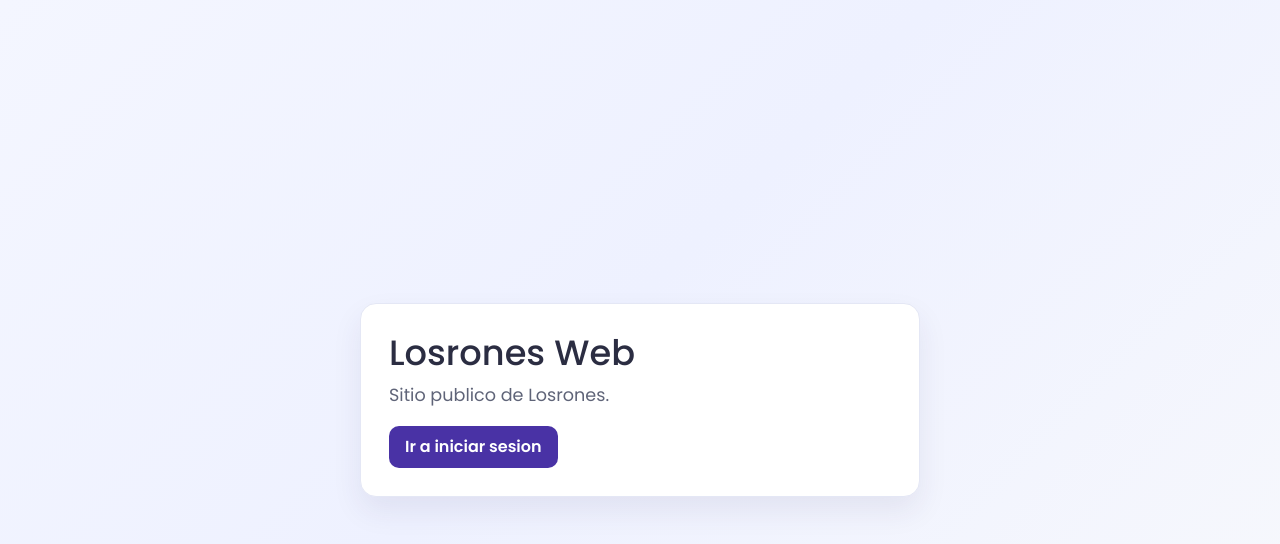
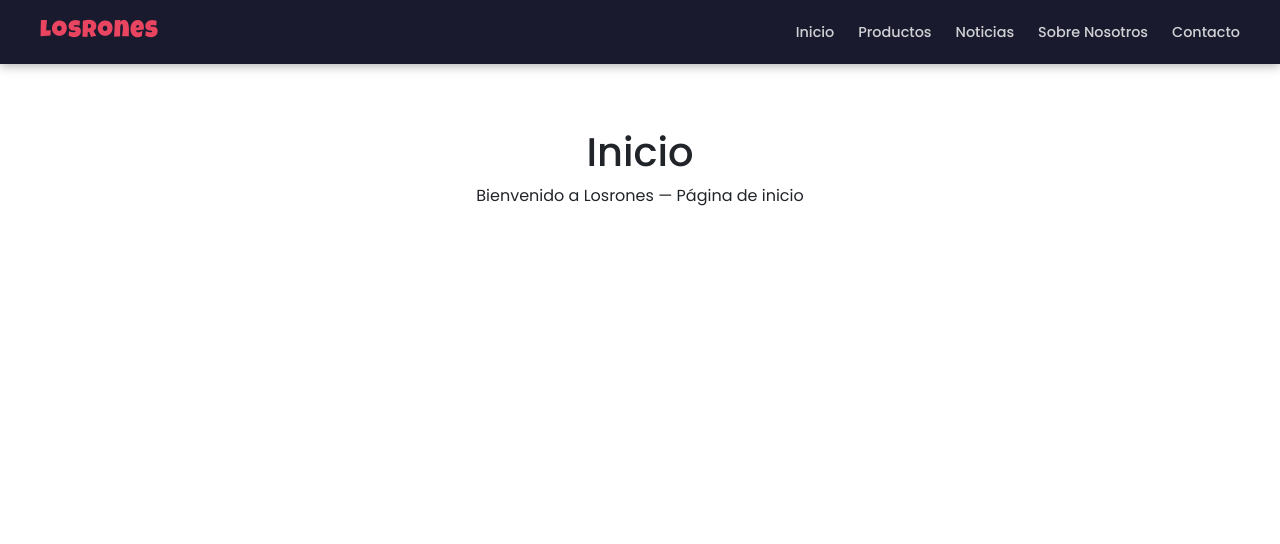
Before and after one commit to Racknar0/losrones-front-next, a Next.js app: page / in a window 1280 px wide. Shown: the top 544 px of the page. Built offline with nearby package versions, Linux system fonts and the light colour scheme.

Commit message:
feat: implement public layout and static pages for home, products, news, about, and contact sections

```diff
--- /dev/null
+++ b/src/app/(public)/layout.css
@@ -0,0 +1,66 @@
+.public-navbar {
+  background-color: #1a1a2e;
+  padding: 0 2rem;
+  position: sticky;
+  top: 0;
+  z-index: 100;
+  box-shadow: 0 2px 10px rgba(0, 0, 0, 0.3);
+}
+
+.public-navbar__container {
+  max-width: 1200px;
+  margin: 0 auto;
+  display: flex;
+  align-items: center;
+  justify-content: space-between;
+  height: 64px;
+}
+
+.public-navbar__logo {
+  font-family: var(--font-luckiest-guy), cursive;
+  font-size: 1.5rem;
+  color: #e94560;
+  text-decoration: none;
+  letter-spacing: 1px;
+}
+
+.public-navbar__menu {
+  list-style: none;
+  display: flex;
+  gap: 1.5rem;
+  margin: 0;
+  padding: 0;
+}
+
+.public-navbar__menu a {
+  color: #ffffffcc;
+  text-decoration: none;
+  font-size: 0.9rem;
+  font-weight: 500;
+  transition: color 0.2s ease;
+  position: relative;
+  padding: 4px 0;
+}
+
+.public-navbar__menu a::after {
+  content: '';
+  position: absolute;
+  bottom: -2px;
+  left: 0;
+  width: 0%;
+  height: 2px;
+  background: #e94560;
+  transition: width 0.3s ease;
+}
+
+.public-navbar__menu a:hover {
+  color: #ffffff;
+}
+
+.public-navbar__menu a:hover::after {
+  width: 100%;
+}
+
+.public-main {
+  min-height: calc(100vh - 64px);
+}
--- /dev/null
+++ b/src/app/(public)/layout.jsx
@@ -0,0 +1,28 @@
+import Link from 'next/link';
+import './layout.css';
+
+export default function PublicLayout({ children }) {
+  return (
+    <>
+      <nav className="public-navbar">
+        <div className="public-navbar__container">
+          <Link href="/" className="public-navbar__logo">
+            Losrones
+          </Link>
+
+          <ul className="public-navbar__menu">
+            <li><Link href="/">Inicio</Link></li>
+            <li><Link href="/productos">Productos</Link></li>
+            <li><Link href="/noticias">Noticias</Link></li>
+            <li><Link href="/sobre-nosotros">Sobre Nosotros</Link></li>
+            <li><Link href="/contacto">Contacto</Link></li>
+          </ul>
+        </div>
+      </nav>
+
+      <main className="public-main">
+        {children}
+      </main>
+    </>
+  );
+}
--- a/src/app/(public)/page.jsx
+++ b/src/app/(public)/page.jsx
@@ -1,16 +1,8 @@
-import Link from 'next/link';
-import './page.scss';
-
-export default function PublicPage() {
+export default function HomePage() {
   return (
-    <main className="public_home">
-      <section className="public_home_card">
-        <h1>Losrones Web</h1>
-        <p>Sitio publico de Losrones.</p>
-        <Link href="/login" className="public_login_link">
-          Ir a iniciar sesion
-        </Link>
-      </section>
-    </main>
+    <section style={{ padding: '4rem 2rem', textAlign: 'center' }}>
+      <h1>Inicio</h1>
+      <p>Bienvenido a Losrones — Página de inicio</p>
+    </section>
   );
 }
```
Also changed, not shown: src/app/(public)/contacto/page.jsx (added, +8 -0 lines), src/app/(public)/noticias/page.jsx (added, +8 -0 lines), src/app/(public)/productos/[slug]/page.jsx (added, +10 -0 lines), src/app/(public)/productos/page.jsx (added, +8 -0 lines), src/app/(public)/sobre-nosotros/page.jsx (added, +8 -0 lines).
